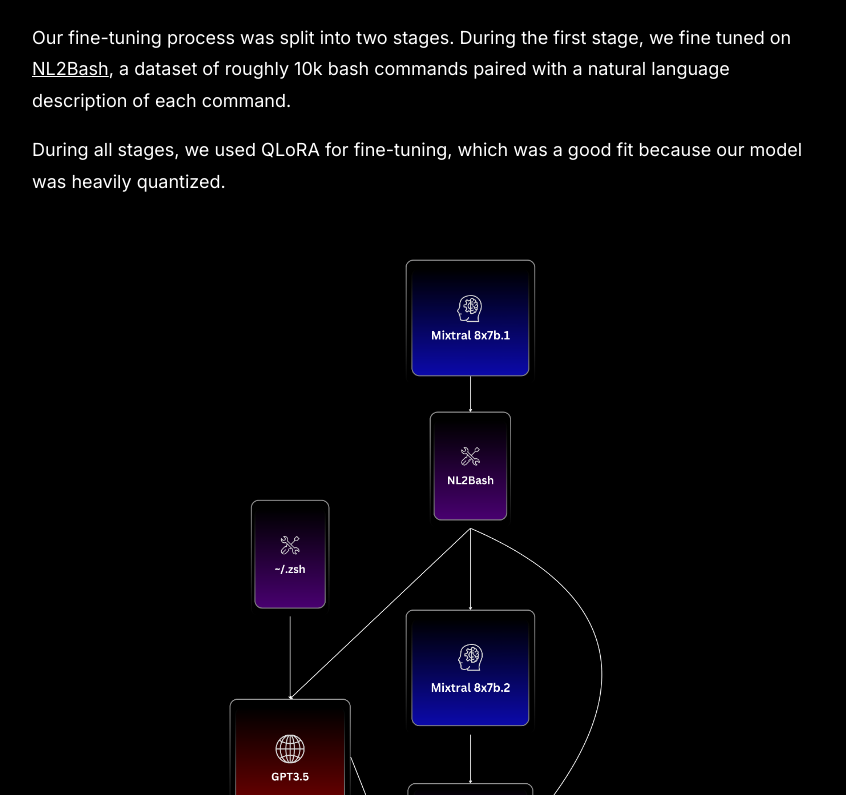
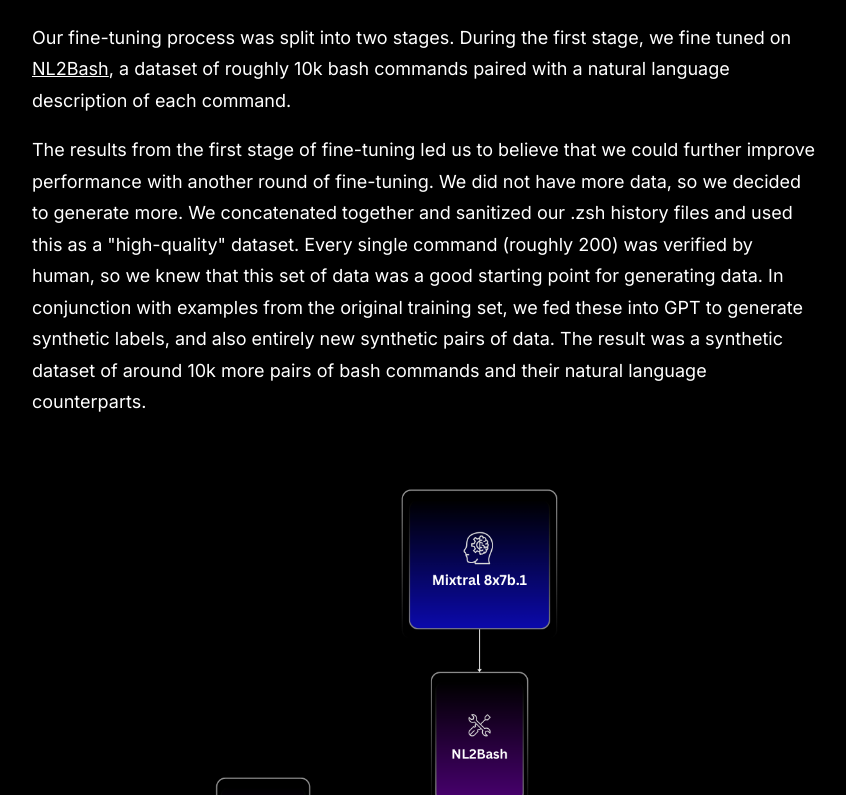
Before and after one commit to tam-albert/zyzx, a Next.js app in the folder website/: page /details in a window 1280 px wide. Shown: the part 1205-2000 px from the top of the page, without its empty margins (215-1061 px from the left). Built offline with nearby package versions, Linux system fonts and the light colour scheme.

Commit message:
fine tuning

```diff
--- a/website/src/app/details/page.tsx
+++ b/website/src/app/details/page.tsx
@@ -60,12 +60,26 @@
             </p>
 
             <p>
-              During all stages, we used QLoRA for fine-tuning, which was a good
-              fit because our model was heavily quantized.
+              The results from the first stage of fine-tuning led us to believe
+              that we could further improve performance with another round of
+              fine-tuning. We did not have more data, so we decided to generate
+              more. We concatenated together and sanitized our .zsh history
+              files and used this as a "high-quality" dataset. Every single
+              command (roughly 200) was verified by human, so we knew that this
+              set of data was a good starting point for generating data. In
+              conjunction with examples from the original training set, we fed
+              these into GPT to generate synthetic labels, and also entirely new
+              synthetic pairs of data. The result was a synthetic dataset of
+              around 10k more pairs of bash commands and their natural language
+              counterparts.
             </p>
+
             <div className={classes.flex}>
-              <img src="/images/pipeline.png" width={500}></img>
+              <img src="/images/pipeline.png" width={600}></img>
+              <i>Fine-tuning pipeline</i>
             </div>
+
+            <div>...</div>
           </div>
         </div>
       </div>
```
Also changed, not shown: website/public/images/pipeline.png.
